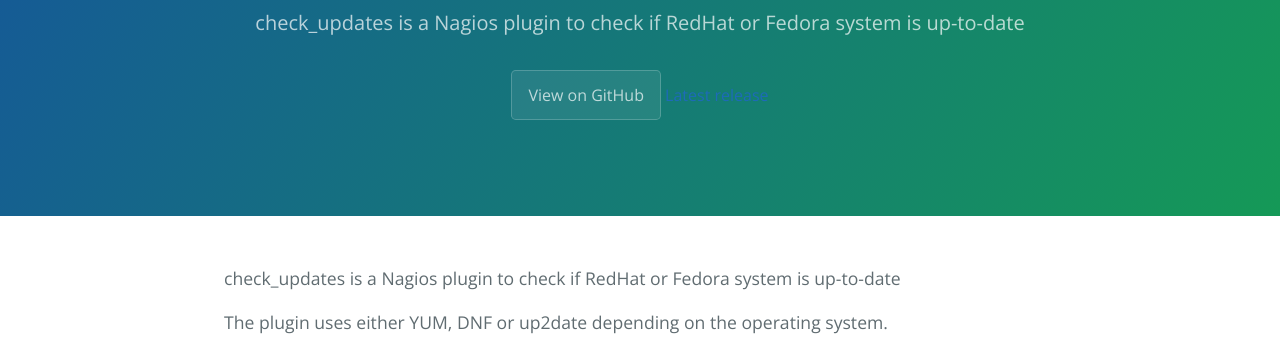
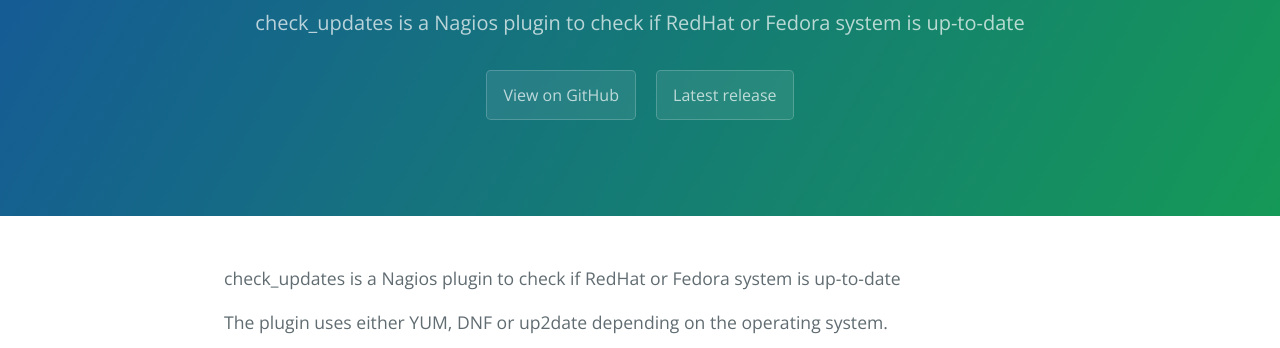
Before and after one commit to matteocorti/check_updates, a plain HTML site: page index.html in a window 1280 px wide. Shown: the part 167-515 px from the top of the page. Drawn offline with nearby package versions, Linux system fonts and the light colour scheme.

Commit message:
Fixed a missing "

```diff
--- a/index.html
+++ b/index.html
@@ -14,7 +14,7 @@
       <h1 class="project-name">check_updates</h1>
       <h2 class="project-tagline">check_updates is a Nagios plugin to check if RedHat or Fedora system is up-to-date</h2>
       <a href="https://github.com/matteocorti/check_updates" class="btn">View on GitHub</a>
-      <a href="https://github.com/matteocorti/check_updates/releases/latest class="btn">Latest release</a>
+      <a href="https://github.com/matteocorti/check_updates/releases/latest" class="btn">Latest release</a>
     </section>
 
     <section class="main-content">
```
